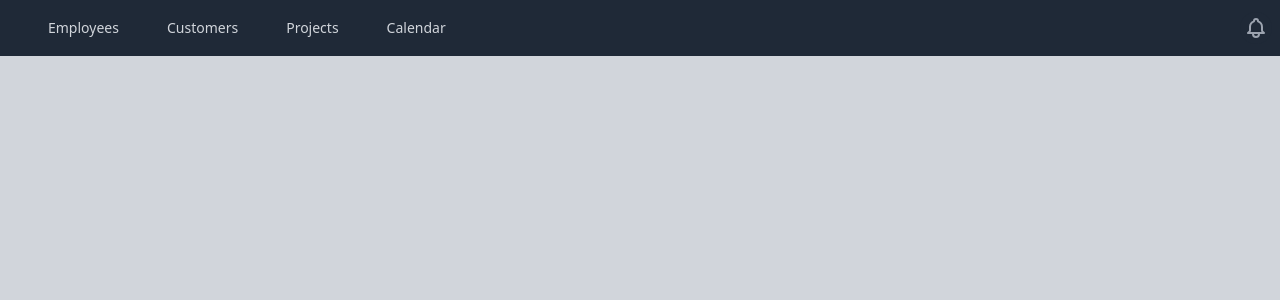
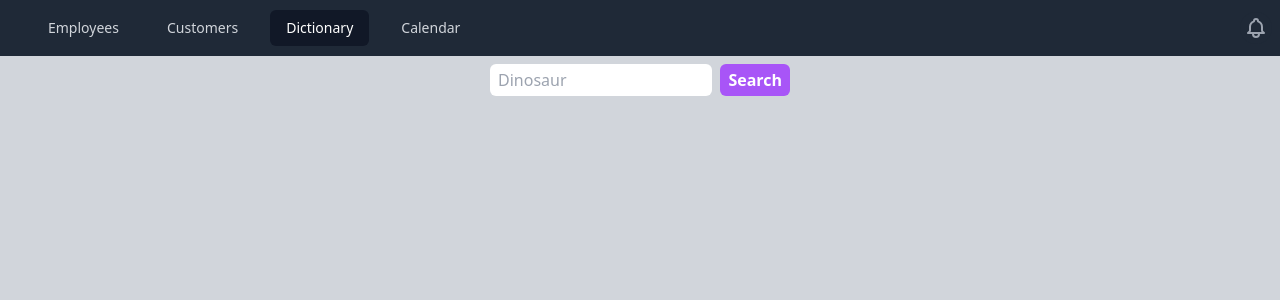
Before and after one commit to Nyantamaru/tailwind, a React (Create React App) app: page /dictionary in a window 1280 px wide. Shown: the top 300 px of the page. Built offline with nearby package versions, Linux system fonts and the light colour scheme; the HTML template or start-up script is replaced by a standard one.

Commit message:
27 build and syle search component

```diff
--- a/src/App.js
+++ b/src/App.js
@@ -1,8 +1,11 @@
 import './index.css';
 import Header from './components/Header';
 import Employees from './pages/Employees';
+import Dictionary from './pages/Dictionary';
+import Definition from './pages/Definition';
 import { BrowserRouter, Routes, Route } from 'react-router-dom';
 import Customers from './pages/Customers';
+import NotFound from './components/NotFound';
 
 const App = () => {
   return (
@@ -10,7 +13,12 @@
       <Header>
         <Routes>
           <Route path="/employees" element={<Employees />} />
+          <Route path="/dictionary" element={<Dictionary />} />
+          <Route path="/definition" element={<Definition />} />
+          <Route path="/dictionary/:search" element={<Definition />} />
           <Route path="/customers" element={<Customers />} />
+          <Route path="/404" element={<NotFound />} />
+          <Route path="*" element={<NotFound />} />
         </Routes>
       </Header>
     </BrowserRouter>
--- /dev/null
+++ b/src/components/DefinitionSearch.jsx
@@ -0,0 +1,28 @@
+import React, { useState } from 'react';
+import { useNavigate } from 'react-router-dom';
+const DefinitionSearch = () => {
+  const [word, setWord] = useState();
+  const navigate = useNavigate();
+  return (
+    <form
+      className={'flex space-between space-x-2 max-w-[300px]'}
+      onSubmit={() => {
+        navigate('/dictionary/' + word);
+      }}
+    >
+      <input
+        className={'shrink min-w-0 px-2 py-1 rounded'}
+        placeholder="Dinosaur"
+        type="text"
+        onChange={(e) => {
+          setWord(e.target.value);
+        }}
+      />
+      <button className="bg-purple-500 hover:bg-purple-700 text-white font-bold py-1 px-2 rounded">
+        Search
+      </button>
+    </form>
+  );
+};
+
+export default DefinitionSearch;
--- a/src/components/Header.jsx
+++ b/src/components/Header.jsx
@@ -6,7 +6,7 @@
 const navigation = [
   { name: 'Employees', href: '/employees' },
   { name: 'Customers', href: '/customers' },
-  { name: 'Projects', href: '/other' },
+  { name: 'Dictionary', href: '/dictionary' },
   { name: 'Calendar', href: '/other2' },
 ];
 
@@ -91,7 +91,7 @@
         )}
       </Disclosure>
       <div className="bg-gray-300">
-        <div className="max-w-7xl mx-auto min-h-screen px-2 py-2">
+        <div className="max-w-7xl mx-auto min-h-screen px-3 py-2">
           {props.children}
         </div>
       </div>
--- /dev/null
+++ b/src/components/NotFound.jsx
@@ -0,0 +1,7 @@
+import React from 'react';
+
+const NotFound = () => {
+  return <p>The page you are looking for was not found.</p>;
+};
+
+export default NotFound;
--- /dev/null
+++ b/src/pages/Definition.jsx
@@ -0,0 +1,87 @@
+import React, { useState, useEffect } from 'react';
+import { useParams, useNavigate, Link } from 'react-router-dom';
+import { v4 as uuidv4 } from 'uuid';
+import DefinitionSearch from '../components/DefinitionSearch';
+import NotFound from '../components/NotFound';
+
+const Definition = () => {
+  const [word, setWord] = useState();
+  const [notFound, setNotFound] = useState(false);
+  const [error, setError] = useState(false);
+  let { search } = useParams();
+  const navigate = useNavigate();
+
+  useEffect(() => {
+    //const url = 'https://httpstat.us/500';
+    const url = 'https://api.dictionaryapi.dev/api/v2/entries/en/' + search;
+    fetch(url)
+      .then((response) => {
+        //console.log(response.status);
+        if (response.status === 404) {
+          setNotFound(true);
+        } else if (response.status === 401) {
+          navigate('login');
+        } else if (response.status === 500) {
+          setError(true);
+        }
+
+        if (!response.ok) {
+          setError(true);
+          throw new Error('Something went wrong');
+        }
+        return response.json();
+      })
+      .then((data) => {
+        setWord(data[0].meanings);
+      })
+      .catch((e) => {
+        console.log(e.message);
+        //
+      });
+  }, []);
+
+  if (notFound === true) {
+    return (
+      <React.Fragment>
+        <NotFound />
+        <Link to="/dictionary">Search another</Link>
+      </React.Fragment>
+    );
+  }
+
+  if (error === true) {
+    return (
+      <React.Fragment>
+        <p>Something went wrong, try again?</p>
+        <Link to="/dictionary">Search another</Link>
+      </React.Fragment>
+    );
+  }
+
+  return (
+    <React.Fragment>
+      {word ? (
+        <>
+          <h1>Here is a definition: </h1>
+          {word.map((meaning) => {
+            return (
+              <p key={uuidv4()}>
+                {meaning.partOfSpeech + ': '}
+                {meaning.definitions[0].definition}
+              </p>
+            );
+          })}
+          <p>Search again:</p>
+          <DefinitionSearch />
+        </>
+      ) : null}
+    </React.Fragment>
+  );
+};
+
+export default Definition;
+
+/*Cannot read properties of undefined (reading 'map')
+that's happend because I'm trying to display(render) data when api
+fetch fn is not  yet finished .
+*/
--- /dev/null
+++ b/src/pages/Dictionary.jsx
@@ -0,0 +1,15 @@
+import DefinitionSearch from '../components/DefinitionSearch';
+
+const Dictionary = () => {
+  return (
+    <div className="flex justify-center">
+      <DefinitionSearch />
+    </div>
+  );
+};
+
+export default Dictionary;
+
+// no dependency array --> update for nay state change
+// empty dependency array --> execute once
+// passing in data --> execute when those state variables are changed
```
